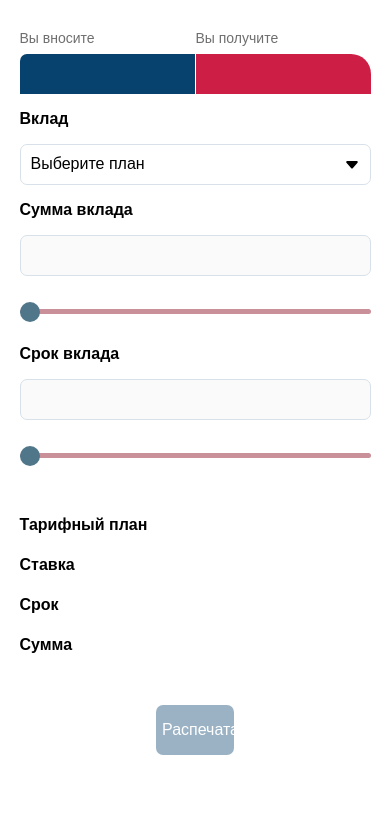
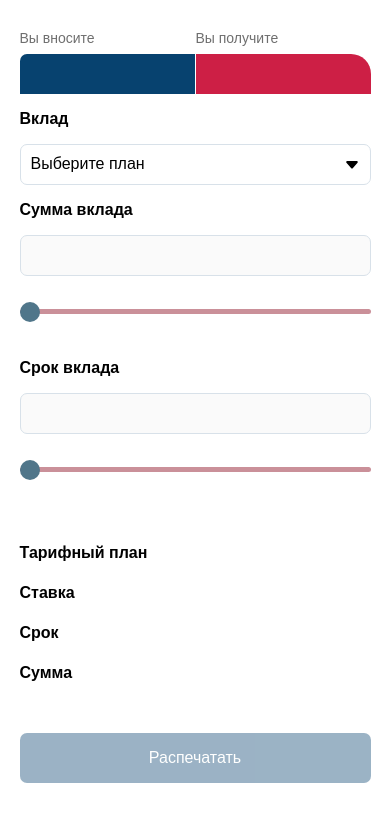
Before and after one commit to svetanti/loan-calculator, a React (Create React App) app: page / in a window 390 px wide. Shown: the top 822 px of the page. Built offline with nearby package versions, Linux system fonts and the light colour scheme.

Commit message:
add units to the range

```diff
--- a/src/blocks/button/button.css
+++ b/src/blocks/button/button.css
@@ -30,3 +30,15 @@
     display: none;
   }
 }
+
+@media screen and (max-width: 768px) {
+  .button {
+    width: 50%;
+  }
+}
+
+@media screen and (max-width: 500px) {
+  .button {
+    width: 90%;
+  }
+}
--- a/src/blocks/input/input.css
+++ b/src/blocks/input/input.css
@@ -2,7 +2,7 @@
   border: 1px solid #d8e1e9;
   border-radius: 7px;
   width: 100%;
-  padding: 10px;
+  padding: 10px 20px 10px 10px;
   box-sizing: border-box;
   outline: none;
 }
--- a/src/blocks/range/__minmax/range__minmax.css
+++ b/src/blocks/range/__minmax/range__minmax.css
@@ -1,5 +1,6 @@
 .range__minmax {
   display: flex;
   justify-content: space-between;
+  height: 14px;
   font-size: 13px;
 }
--- a/src/blocks/select/select.css
+++ b/src/blocks/select/select.css
@@ -3,6 +3,9 @@
    -moz-appearance: none;
    appearance: none;
    background: url('../../images/caret.svg') right 3% center no-repeat;
+   white-space: nowrap;
+   overflow: hidden;
+   text-overflow: ellipsis;
 }
 
 .select::-ms-expand {
--- a/src/components/Range.js
+++ b/src/components/Range.js
@@ -24,8 +24,8 @@ export default function Range(props) {
         disabled={disabled}
         onChange={handleChange} />
       <div className='range__minmax'>
-        <span>{!min ? '' : `от ${Number(min).toLocaleString()}`}</span>
-        <span>{!max ? '' : `свыше ${Number(max).toLocaleString()}`}</span>
+        <span>{!min ? '' : `от ${Number(min).toLocaleString()} ${param === 'sum' ? '\u20bd' : 'дня'}`}</span>
+        <span>{!max ? '' : `свыше ${Number(max).toLocaleString()} ${param === 'sum' ? '\u20bd' : 'дня'}`}</span>
       </div>
     </label>
   )
--- a/src/components/Select.js
+++ b/src/components/Select.js
@@ -18,7 +18,9 @@ export default function Select(props) {
         value={selectedOption}
         onChange={handleSelect}
         placeholder='Выберите тарифный план'>
-        <option disabled value=''>Выберите план</option>
+        <option
+          disabled
+          value=''>Выберите план</option>
         {
           deposits.map((deposit) => (
             <option
```
Also changed, not shown: 1 other file (tests, documents, lock files or other folders).
